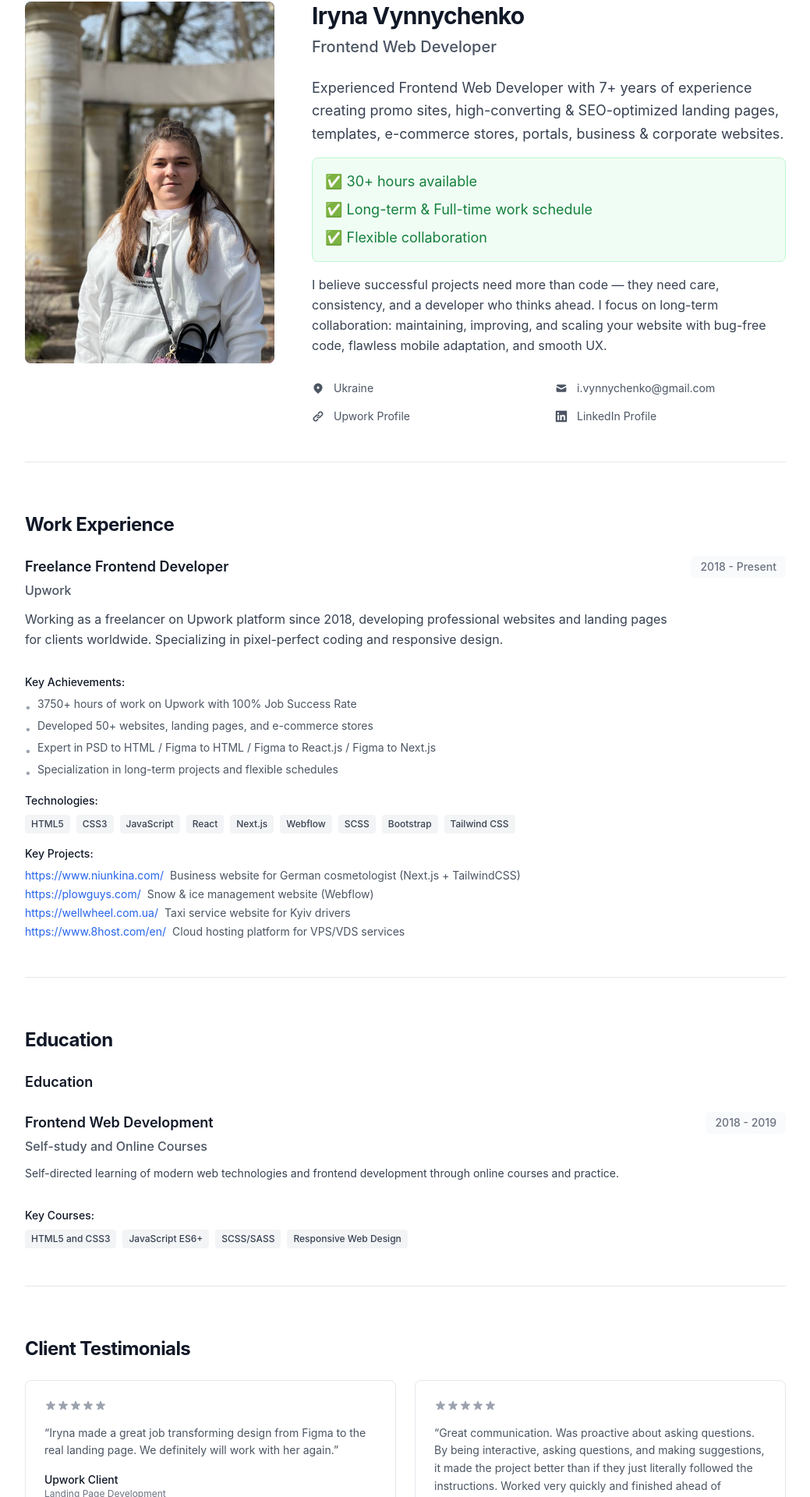
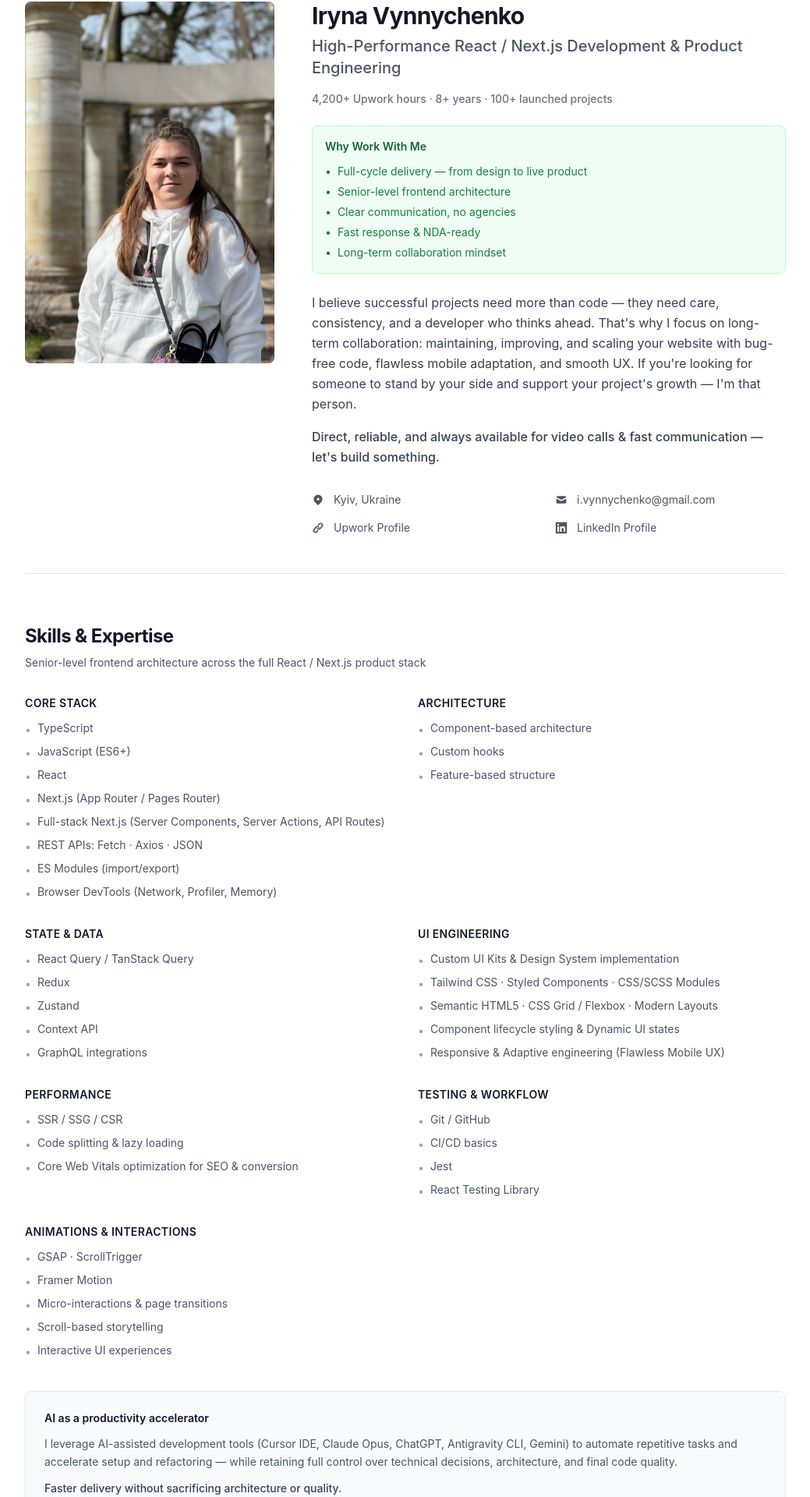
Before and after one commit to IrynaVynnychenko/cv-next-tailwind, a Next.js app: page / in a window 1280 px wide. Shown: the part 158-2078 px from the top of the page at 78% size, without its empty margins (120-1159 px from the left). Built offline with nearby package versions, Linux system fonts and the light colour scheme.

Commit message:
updates to cv

```diff
--- a/package.json
+++ b/package.json
@@ -3,9 +3,12 @@
   "version": "0.1.0",
   "private": true,
   "scripts": {
+    "clean": "node scripts/clean.mjs",
     "dev": "next dev",
+    "dev:clean": "npm run clean && next dev",
     "build": "next build",
-    "export": "next build",
+    "build:clean": "npm run clean && next build",
+    "export": "npm run build",
     "start": "next start",
     "lint": "next lint"
   },
--- a/src/app/layout.tsx
+++ b/src/app/layout.tsx
@@ -14,13 +14,13 @@ const geistMono = localFont({
 });
 
 export const metadata: Metadata = {
-  title: "Iryna Vynnychenko - Frontend Web Developer | +380931844615",
-  description: "Professional resume and portfolio of Iryna Vynnychenko, Frontend Web Developer with 7+ years of experience. Specializing in HTML, CSS, JavaScript, React, and responsive design.",
-  keywords: "Frontend Developer, HTML, CSS, JavaScript, React, Next.js, Web Development, Ukraine, Upwork, react developer, HTML/CSS, html5, scss, Professional, js developer, web app developer, web app, tailwind css, tailwindcss, developer, front-end-development, Tailwind CSS, interface developer, web development, development, experienced, web developer, React.js, expert front end developer, site development, site, website, typescript, Typescript developer, Responsive web, Responsive Design, Material, UI, HTML Expert, mobile-first",
+  title: "Iryna Vynnychenko - React / Next.js Development & Product Engineering",
+  description: "High-Performance React / Next.js Development. 4,200+ Upwork hours, 8+ years, 100+ launched projects. TypeScript, TanStack Query, GSAP, Core Web Vitals optimization.",
+  keywords: "React, Next.js, TypeScript, Product Engineering, TanStack Query, Redux, Zustand, GraphQL, Tailwind CSS, GSAP, Framer Motion, SSR, SSG, Core Web Vitals, Senior Frontend Developer, Ukraine, Upwork",
   authors: [{ name: "Iryna Vynnychenko" }],
   openGraph: {
-    title: "Iryna Vynnychenko - Frontend Web Developer",
-    description: "Professional resume and portfolio of Iryna Vynnychenko, Frontend Web Developer",
+    title: "Iryna Vynnychenko - React / Next.js Development & Product Engineering",
+    description: "4,200+ Upwork hours · 8+ years · 100+ launched projects. High-performance React / Next.js product engineering.",
     type: "website",
   },
 };
--- a/src/app/page.tsx
+++ b/src/app/page.tsx
@@ -1,5 +1,6 @@
 import Header from '@/components/Header'
 import About from '@/components/About'
+import Skills from '@/components/Skills'
 import Experience from '@/components/Experience'
 import Education from '@/components/Education'
 import Testimonials from '@/components/Testimonials'
@@ -11,6 +12,7 @@ export default function Home() {
       <Header />
       <main className="max-w-5xl mx-auto px-6 py-8 space-y-12">
         <About />
+        <Skills />
         <Experience />
         <Education />
         <Testimonials />
--- a/src/components/About.tsx
+++ b/src/components/About.tsx
@@ -2,6 +2,14 @@
 
 import Image from 'next/image'
 import { LocationIcon, EmailIcon, LinkIcon, LinkedInIcon } from './Icons'
+
+const whyWorkWithMe = [
+  'Full-cycle delivery — from design to live product',
+  'Senior-level frontend architecture',
+  'Clear communication, no agencies',
+  'Fast response & NDA-ready',
+  'Long-term collaboration mindset',
+]
 
 export default function About() {
   return (
@@ -16,9 +24,7 @@ export default function About() {
                 width={320}
                 height={384}
                 className="w-full h-full object-cover absolute inset-0"
-                onError={() => {
-                  // Handle error if needed
-                }}
+                onError={() => {}}
               />
               <div className="w-full h-full bg-gradient-to-br from-blue-400 to-purple-500 flex items-center justify-center text-white text-8xl font-bold">
                 I
@@ -29,35 +35,45 @@ export default function About() {
             <h1 className="text-3xl font-bold text-gray-900 dark:text-white mb-2 tracking-tight">
               Iryna Vynnychenko
             </h1>
-            <h2 className="text-xl text-gray-600 dark:text-gray-400 mb-6 font-medium">
-              Frontend Web Developer
+            <h2 className="text-xl text-gray-600 dark:text-gray-400 mb-4 font-medium leading-snug">
+              High-Performance React / Next.js Development & Product Engineering
             </h2>
 
+            <p className="text-sm font-medium text-gray-500 dark:text-gray-400 mb-6">
+              4,200+ Upwork hours · 8+ years · 100+ launched projects
+            </p>
+
             <div className="prose prose-gray dark:prose-invert max-w-none mb-8">
-              <p className="text-gray-700 dark:text-gray-300 text-lg leading-relaxed mb-4">
-                Experienced Frontend Web Developer with 7+ years of experience creating promo sites, high-converting & SEO-optimized landing pages,
-                templates, e-commerce stores, portals, business & corporate websites.
+              <div className="bg-green-50 dark:bg-green-900/20 border border-green-200 dark:border-green-800 rounded-lg p-4 mb-6">
+                <h3 className="text-sm font-semibold text-green-800 dark:text-green-200 mb-3 !mt-0">
+                  Why Work With Me
+                </h3>
+                <ul className="space-y-1.5 !mb-0">
+                  {whyWorkWithMe.map((item) => (
+                    <li key={item} className="text-green-700 dark:text-green-300 text-sm flex items-start !mb-0">
+                      <span className="mr-2">•</span>
+                      {item}
+                    </li>
+                  ))}
+                </ul>
+              </div>
+
+              <p className="text-gray-700 dark:text-gray-300 leading-relaxed mb-4">
+                I believe successful projects need more than code — they need care, consistency, and a developer
+                who thinks ahead. That&apos;s why I focus on long-term collaboration: maintaining, improving, and scaling
+                your website with bug-free code, flawless mobile adaptation, and smooth UX. If you&apos;re looking for
+                someone to stand by your side and support your project&apos;s growth — I&apos;m that person.
               </p>
 
-              <div className="bg-green-50 dark:bg-green-900/20 border border-green-200 dark:border-green-800 rounded-lg p-4 mb-4 text-lg">
-                <p className="text-green-700 dark:text-green-300 !mb-2">
-                  ✅ 30+ hours available
-                </p>
-                <p className="text-green-700 dark:text-green-300 !mb-2">✅ Long-term & Full-time work schedule</p>
-                <p className="text-green-700 dark:text-green-300 !mb-0">✅ Flexible collaboration</p>
-              </div>
-
-              <p className="text-gray-700 dark:text-gray-300 leading-relaxed">
-                I believe successful projects need more than code — they need care, consistency, and a developer who thinks ahead.
-                I focus on long-term collaboration: maintaining, improving, and scaling your website with bug-free code,
-                flawless mobile adaptation, and smooth UX.
+              <p className="text-gray-700 dark:text-gray-300 leading-relaxed font-medium">
+                Direct, reliable, and always available for video calls & fast communication — let&apos;s build something.
               </p>
             </div>
 
             <div className="grid grid-cols-1 sm:grid-cols-2 gap-4 text-sm">
               <div className="flex items-center text-gray-600 dark:text-gray-400">
                 <LocationIcon className="w-4 h-4 mr-3 flex-shrink-0" />
-                Ukraine
+                Kyiv, Ukraine
               </div>
               <div className="flex items-center text-gray-600 dark:text-gray-400">
                 <EmailIcon className="w-4 h-4 mr-3 flex-shrink-0" />
--- a/src/components/Contact.tsx
+++ b/src/components/Contact.tsx
@@ -19,7 +19,7 @@ export default function Contact() {
         </svg>
       ),
       label: "Location",
-      value: "Ukraine",
+      value: "Kyiv, Ukraine",
       link: null
     },
     {
--- a/src/components/Education.tsx
+++ b/src/components/Education.tsx
@@ -1,29 +1,42 @@
 export default function Education() {
   const education = [
     {
-      degree: "Frontend Web Development",
-      institution: "Self-study and Online Courses",
+      degree: "Junior Frontend JS Developer",
+      institution: "DAN.IT education",
+      period: "2020 - 2021",
+      description: "Intensive frontend JavaScript development program.",
+      relevantCourses: ["JavaScript", "React", "Frontend Development"]
+    },
+    {
+      degree: "JavaScript",
+      institution: "ProCode IT",
+      period: "2019",
+      description: "JavaScript fundamentals and modern ES6+ development.",
+      relevantCourses: ["JavaScript ES6+", "DOM Manipulation", "Async Programming"]
+    },
+    {
+      degree: "HTML, CSS, jQuery — Front End Developer",
+      institution: "freeCodeCamp",
       period: "2018 - 2019",
-      description: "Self-directed learning of modern web technologies and frontend development through online courses and practice.",
-      relevantCourses: [
-        "HTML5 and CSS3",
-        "JavaScript ES6+",
-        "SCSS/SASS",
-        "Responsive Web Design"
-      ]
+      description: "Self-paced frontend development curriculum with hands-on projects.",
+      relevantCourses: ["HTML5", "CSS3", "Responsive Web Design", "jQuery"]
     }
   ]
 
+  const certifications = [
+    {
+      name: "Responsive Web Design",
+      issuer: "freeCodeCamp",
+      period: "Sep 2025"
+    }
+  ]
 
   return (
     <section id="education" className="pt-4">
       <div className="border-b border-gray-200 dark:border-gray-700 pb-12">
         <h2 className="text-2xl font-bold text-gray-900 dark:text-white mb-6 tracking-tight">Education</h2>
 
-        {/* Education Section */}
-        <div>
-          <h3 className="text-lg font-semibold text-gray-900 dark:text-white mb-6">Education</h3>
-          <div className="space-y-8">
+        <div className="space-y-8 mb-10">
           {education.map((edu, index) => (
             <div key={index} className="relative">
               <div className="flex flex-col lg:flex-row lg:items-start lg:justify-between mb-4">
@@ -61,6 +74,22 @@ export default function Education() {
             </div>
           ))}
         </div>
+
+        <div>
+          <h3 className="text-lg font-semibold text-gray-900 dark:text-white mb-6">Certifications</h3>
+          <div className="space-y-4">
+            {certifications.map((cert, index) => (
+              <div key={index} className="flex flex-col sm:flex-row sm:items-center sm:justify-between gap-2">
+                <div>
+                  <h4 className="text-base font-medium text-gray-900 dark:text-white">{cert.name}</h4>
+                  <p className="text-sm text-gray-600 dark:text-gray-400">{cert.issuer}</p>
+                </div>
+                <span className="text-sm text-gray-500 dark:text-gray-400 bg-gray-50 dark:bg-gray-800 px-3 py-1 rounded-md font-medium w-fit">
+                  {cert.period}
+                </span>
+              </div>
+            ))}
+          </div>
         </div>
       </div>
     </section>
--- a/src/components/Experience.tsx
+++ b/src/components/Experience.tsx
@@ -1,23 +1,47 @@
 export default function Experience() {
   const experiences = [
     {
-      title: "Freelance Frontend Developer",
+      title: "Frontend Web Developer",
       company: "Upwork",
       period: "2018 - Present",
-      description: "Working as a freelancer on Upwork platform since 2018, developing professional websites and landing pages for clients worldwide. Specializing in pixel-perfect coding and responsive design.",
+      description: "Freelance senior frontend developer on Upwork — full-cycle delivery from design to live product. High-performance React/Next.js apps, product engineering, and long-term collaboration with clients worldwide.",
       achievements: [
-        "3750+ hours of work on Upwork with 100% Job Success Rate",
-        "Developed 50+ websites, landing pages, and e-commerce stores",
-        "Expert in PSD to HTML / Figma to HTML / Figma to React.js / Figma to Next.js",
-        "Specialization in long-term projects and flexible schedules"
+        "4,200+ Upwork hours · 100+ launched projects · 100% Job Success Rate",
+        "Full-stack Next.js: Server Components, Server Actions, API Routes",
+        "Performance optimization targeting Core Web Vitals for SEO & conversion",
+        "SSR / SSG / CSR, code splitting, lazy loading, debugging & profiling"
       ],
-      technologies: ["HTML5", "CSS3", "JavaScript", "React", "Next.js", "Webflow", "SCSS", "Bootstrap", "Tailwind CSS"],
+      technologies: ["TypeScript", "React", "Next.js", "TanStack Query", "Redux", "Zustand", "GraphQL", "Tailwind CSS", "GSAP", "Framer Motion", "Jest", "Git"],
       projects: [
         "https://www.niunkina.com/ - Business website for German cosmetologist (Next.js + TailwindCSS)",
         "https://plowguys.com/ - Snow & ice management website (Webflow)",
         "https://wellwheel.com.ua/ - Taxi service website for Kyiv drivers",
         "https://www.8host.com/en/ - Cloud hosting platform for VPS/VDS services"
       ]
+    },
+    {
+      title: "Frontend Web Developer",
+      company: "ETNA Network",
+      period: "Apr 2021 - Jul 2022",
+      description: "Frontend development for a DeFi, gaming, and NFT ecosystem with interconnected products across blockchain and web3.",
+      achievements: [
+        "Built user-facing interfaces for DeFi and NFT products",
+        "Developed responsive, interactive UI for crypto ecosystem",
+        "Collaborated with cross-functional team on multi-utility platform"
+      ],
+      technologies: ["React", "JavaScript", "HTML5", "CSS3", "SCSS", "Git"],
+    },
+    {
+      title: "Frontend Web Developer",
+      company: "LexStatus",
+      period: "Feb 2019 - Nov 2020",
+      description: "Frontend development for a legal services company specializing in real estate documentation and property assessment in Ukraine.",
+      achievements: [
+        "Developed and maintained corporate website and client-facing interfaces",
+        "Implemented responsive layouts for legal services platform",
+        "Worked with design team on pixel-perfect implementations"
+      ],
+      technologies: ["HTML5", "CSS3", "JavaScript", "jQuery", "SCSS", "Bootstrap"],
     }
   ]
 
--- a/src/components/Header.tsx
+++ b/src/components/Header.tsx
@@ -64,6 +64,12 @@ export default function Header() {
               About
             </button>
             <button
+              onClick={() => scrollToSection('skills')}
+              className="text-sm text-gray-700 dark:text-gray-300 hover:text-gray-900 dark:hover:text-white transition-colors font-medium"
+            >
+              Skills
+            </button>
+            <button
               onClick={() => scrollToSection('experience')}
               className="text-sm text-gray-700 dark:text-gray-300 hover:text-gray-900 dark:hover:text-white transition-colors font-medium"
             >
--- /dev/null
+++ b/src/components/Skills.tsx
@@ -0,0 +1,120 @@
+const skillCategories = [
+  {
+    title: 'Core Stack',
+    items: [
+      'TypeScript',
+      'JavaScript (ES6+)',
+      'React',
+      'Next.js (App Router / Pages Router)',
+      'Full-stack Next.js (Server Components, Server Actions, API Routes)',
+      'REST APIs: Fetch · Axios · JSON',
+      'ES Modules (import/export)',
+      'Browser DevTools (Network, Profiler, Memory)',
+    ],
+  },
+  {
+    title: 'Architecture',
+    items: [
+      'Component-based architecture',
+      'Custom hooks',
+      'Feature-based structure',
+    ],
+  },
+  {
+    title: 'State & Data',
+    items: [
+      'React Query / TanStack Query',
+      'Redux',
+      'Zustand',
+      'Context API',
+      'GraphQL integrations',
+    ],
+  },
+  {
+    title: 'UI Engineering',
+    items: [
+      'Custom UI Kits & Design System implementation',
+      'Tailwind CSS · Styled Components · CSS/SCSS Modules',
+      'Semantic HTML5 · CSS Grid / Flexbox · Modern Layouts',
+      'Component lifecycle styling & Dynamic UI states',
+      'Responsive & Adaptive engineering (Flawless Mobile UX)',
+    ],
+  },
+  {
+    title: 'Performance',
+    items: [
+      'SSR / SSG / CSR',
+      'Code splitting & lazy loading',
+      'Core Web Vitals optimization for SEO & conversion',
+    ],
+  },
+  {
+    title: 'Testing & Workflow',
+    items: [
+      'Git / GitHub',
+      'CI/CD basics',
+      'Jest',
+      'React Testing Library',
+    ],
+  },
+  {
+    title: 'Animations & Interactions',
+    items: [
+      'GSAP · ScrollTrigger',
+      'Framer Motion',
+      'Micro-interactions & page transitions',
+      'Scroll-based storytelling',
+      'Interactive UI experiences',
+    ],
+  },
+]
+
+export default function Skills() {
+  return (
+    <section id="skills" className="pt-4">
+      <div className="border-b border-gray-200 dark:border-gray-700 pb-12">
+        <h2 className="text-2xl font-bold text-gray-900 dark:text-white mb-2 tracking-tight">
+          Skills & Expertise
+        </h2>
+        <p className="text-gray-600 dark:text-gray-400 mb-8 text-sm">
+          Senior-level frontend architecture across the full React / Next.js product stack
+        </p>
+
+        <div className="grid grid-cols-1 lg:grid-cols-2 gap-8">
+          {skillCategories.map((category) => (
+            <div key={category.title}>
+              <h3 className="text-sm font-semibold text-gray-900 dark:text-white mb-3 uppercase tracking-wide">
+                {category.title}
+              </h3>
+              <ul className="space-y-2">
+                {category.items.map((item) => (
+                  <li
+                    key={item}
+                    className="text-sm text-gray-600 dark:text-gray-300 flex items-start"
+                  >
+                    <span className="text-gray-400 dark:text-gray-500 mr-2 mt-0.5">•</span>
+                    {item}
+                  </li>
+                ))}
+              </ul>
+            </div>
+          ))}
+        </div>
+
+        <div className="mt-10 p-6 rounded-lg border border-gray-200 dark:border-gray-700 bg-gray-50 dark:bg-gray-800/50">
+          <h3 className="text-sm font-semibold text-gray-900 dark:text-white mb-3">
+            AI as a productivity accelerator
+          </h3>
+          <p className="text-sm text-gray-600 dark:text-gray-300 leading-relaxed mb-3">
+            I leverage AI-assisted development tools (Cursor IDE, Claude Opus, ChatGPT, Antigravity CLI, Gemini)
+            to automate repetitive tasks and accelerate setup and refactoring — while retaining full control
+            over technical decisions, architecture, and final code quality.
+          </p>
+          <p className="text-sm text-gray-700 dark:text-gray-200 font-medium">
+            Faster delivery without sacrificing architecture or quality.
+          </p>
+        </div>
+      </div>
+    </section>
+  )
+}
--- a/src/components/Testimonials.tsx
+++ b/src/components/Testimonials.tsx
@@ -1,5 +1,11 @@
 export default function Testimonials() {
   const testimonials = [
+    {
+      text: "Iryna turned our Figma design into a live page flawlessly and ahead of schedule.",
+      author: "Client",
+      rating: 5,
+      project: "Figma to Live Page"
+    },
     {
       text: "Iryna made a great job transforming design from Figma to the real landing page. We definitely will work with her again.",
       author: "Upwork Client",
@@ -67,7 +73,7 @@ export default function Testimonials() {
               100% Job Success Rate on Upwork
             </a>
           </div>
-          <p className="text-gray-600 dark:text-gray-300 mt-2 text-sm">Over 3750 hours of work with satisfied clients</p>
+          <p className="text-gray-600 dark:text-gray-300 mt-2 text-sm">4,200+ Upwork hours · 100+ launched projects</p>
         </div>
       </div>
     </section>
```
Also changed, not shown: scripts/clean.mjs (added, +9 -0 lines). Lines whose indentation alone changed are shown as unchanged.
